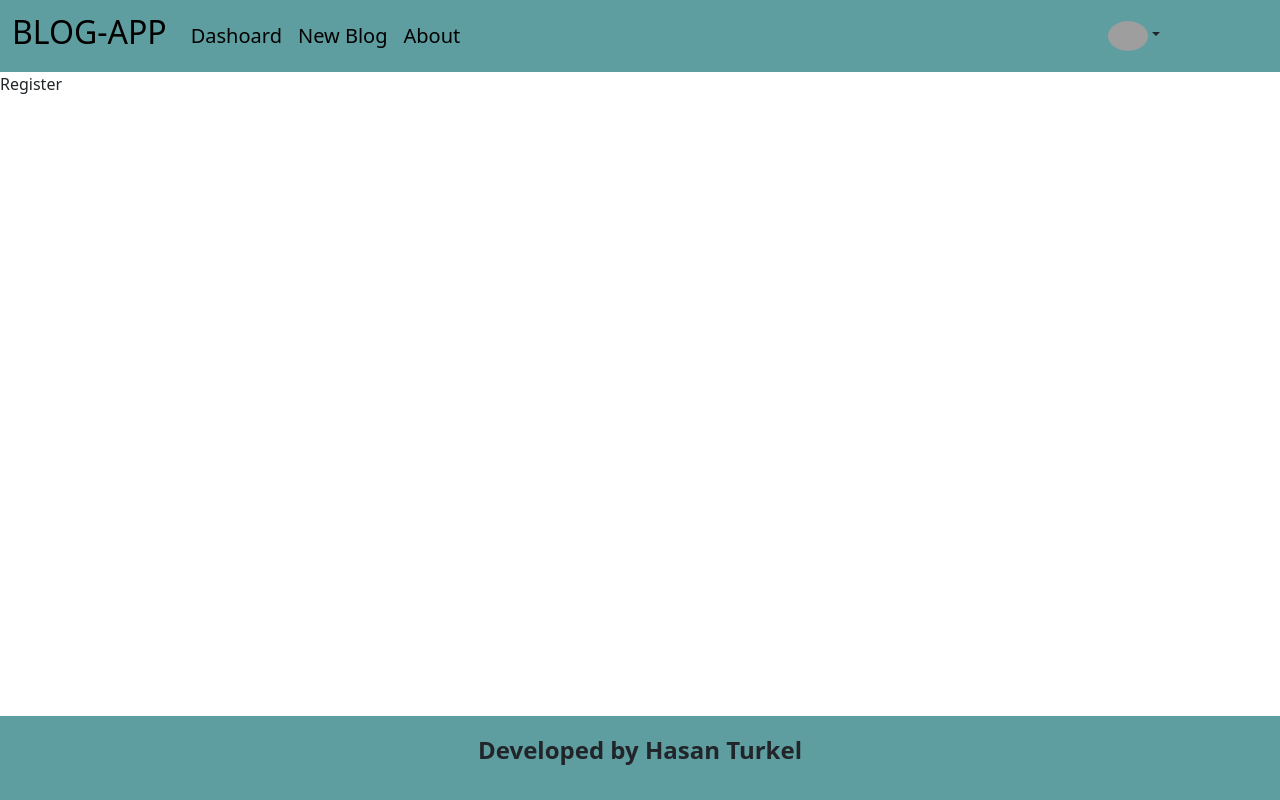
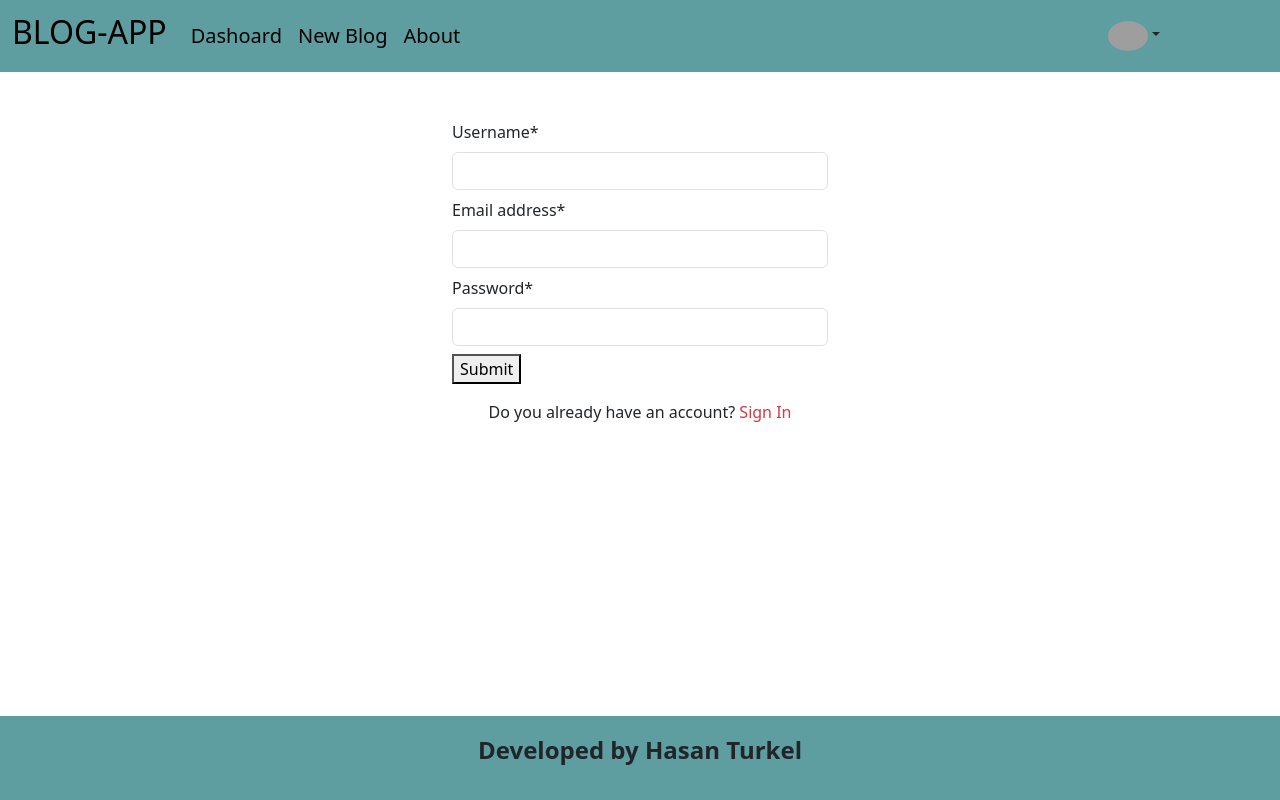
Before and after one commit to Hasan-Turkel/blog-app, a React (Vite) app: page /register in a window 1280 px wide. Built offline with nearby package versions, Linux system fonts and the light colour scheme; grey boxes are pictures that could not be loaded.

Commit message:
registerform

```diff
--- a/src/App.css
+++ b/src/App.css
@@ -10,5 +10,7 @@ li{
     padding-right: 60px;
     background-color: cadetblue;
 
-
 }
+.auth-form{
+    max-width: 400px;
+}
--- a/src/components/auth/LoginForm.jsx
+++ b/src/components/auth/LoginForm.jsx
@@ -21,8 +21,9 @@ const LoginForm = () => {
       })
 
 
- return (<div>
-    <h1>Anywhere in your app!</h1>
+ return (
+
+    <div className="container auth-form">
     <Formik
       initialValues={{ email: '', password: '' }}
       validationSchema={loginSchema}
@@ -44,8 +45,8 @@ const LoginForm = () => {
         /* and other goodies */
       }) => (
         <Form onSubmit={handleSubmit}>
-            <label htmlFor="email" className="form-label">
-              Email address
+            <label htmlFor="email" className="form-label mt-5">
+              Email address*
              </label>
           <input
           className="form-control"
@@ -58,7 +59,7 @@ const LoginForm = () => {
           <h3>{errors.email && touched.email && errors.email}</h3>
 
           <label htmlFor="password" className="form-label">
-              Password
+              Password*
             </label>
           <input
           className="form-control"
--- a/src/components/auth/RegisterForm.jsx
+++ b/src/components/auth/RegisterForm.jsx
@@ -0,0 +1,98 @@
+import { Formik, Form } from "formik";
+import { object, string } from "yup";
+
+const RegisterForm = () => {
+  const loginSchema = object({
+    email: string()
+      .email("Lutfen valid bir email giriniz")
+      .required("Bu alan zorunludur"),
+    password: string()
+      .required("Bu alan zorunludur")
+      .min(8, "En az 8 karakter girilmelidir")
+      .max(16, "En fazla 16 karakter girilmelidir")
+      .matches(/\d+/, "En az bir rakam içermelidir.")
+      .matches(/[a-z]/, "En az bir küçük harf içermelidir.")
+      .matches(/[A-Z]/, "En az bir büyük harf içermelidir.")
+      .matches(/[!,?{}><%&$#£+-.]+/, "En az bir özel karekter içermelidir."),
+      username:string()
+      .required("Bu alan zorunludur")
+  });
+
+  return (
+    <div className="container auth-form">
+      <Formik
+        initialValues={{
+          username: "",
+          email: "",
+          password: "",
+          image: "",
+          bio: "",
+        }}
+        validationSchema={loginSchema}
+        onSubmit={(values, { setSubmitting }) => {
+          setTimeout(() => {
+            alert(JSON.stringify(values, null, 2));
+            setSubmitting(false);
+          }, 400);
+        }}
+      >
+        {({
+          values,
+          errors,
+          touched,
+          handleChange,
+          handleBlur,
+          handleSubmit,
+          isSubmitting,
+          /* and other goodies */
+        }) => (
+          <Form onSubmit={handleSubmit} >
+            <label htmlFor="username" className="form-label mt-5">
+              Username*
+            </label>
+            <input
+              className="form-control"
+              type="text"
+              name="username"
+              onChange={handleChange}
+              onBlur={handleBlur}
+              value={values.username}
+            />
+            <h3>{errors.username && touched.username && errors.username}</h3>
+            <label htmlFor="email" className="form-label">
+              Email address*
+            </label>
+            <input
+              className="form-control"
+              type="email"
+              name="email"
+              onChange={handleChange}
+              onBlur={handleBlur}
+              value={values.email}
+            />
+            <h3>{errors.email && touched.email && errors.email}</h3>
+
+            <label htmlFor="password" className="form-label">
+              Password*
+            </label>
+            <input
+              className="form-control"
+              type="password"
+              name="password"
+              onChange={handleChange}
+              onBlur={handleBlur}
+              value={values.password}
+            />
+            <h3>{errors.password && touched.password && errors.password}</h3>
+
+            <button type="submit" disabled={isSubmitting}>
+              Submit
+            </button>
+          </Form>
+        )}
+      </Formik>
+    </div>
+  );
+};
+
+export default RegisterForm;
--- a/src/pages/Login.jsx
+++ b/src/pages/Login.jsx
@@ -1,10 +1,15 @@
 import React from 'react'
 import LoginForm from '../components/auth/LoginForm'
+import { useNavigate } from 'react-router-dom'
 
 const Login = () => {
+
+  const navigate = useNavigate()
   return (
+    <>
     <LoginForm/>
-  )
+    <p className='text-center mt-3'>Don't you have an account? <span className='text-danger' role='button' onClick={()=>navigate("/register")}>Sign Up</span></p>
+  </>)
 }
 
 export default Login
--- a/src/pages/Register.jsx
+++ b/src/pages/Register.jsx
@@ -1,8 +1,16 @@
-import React from 'react'
+
+import RegisterForm from '../components/auth/RegisterForm'
+import { useNavigate } from 'react-router-dom'
 
 const Register = () => {
-  return (
-    <div>Register</div>
+
+  const navigate = useNavigate()
+  return (<>
+   <RegisterForm/>
+   <p className='text-center mt-3'>Do you already have an account? <span className='text-danger' role='button' onClick={()=>navigate("/login")}>Sign In</span></p>
+
+  </>
+
   )
 }
 
```
